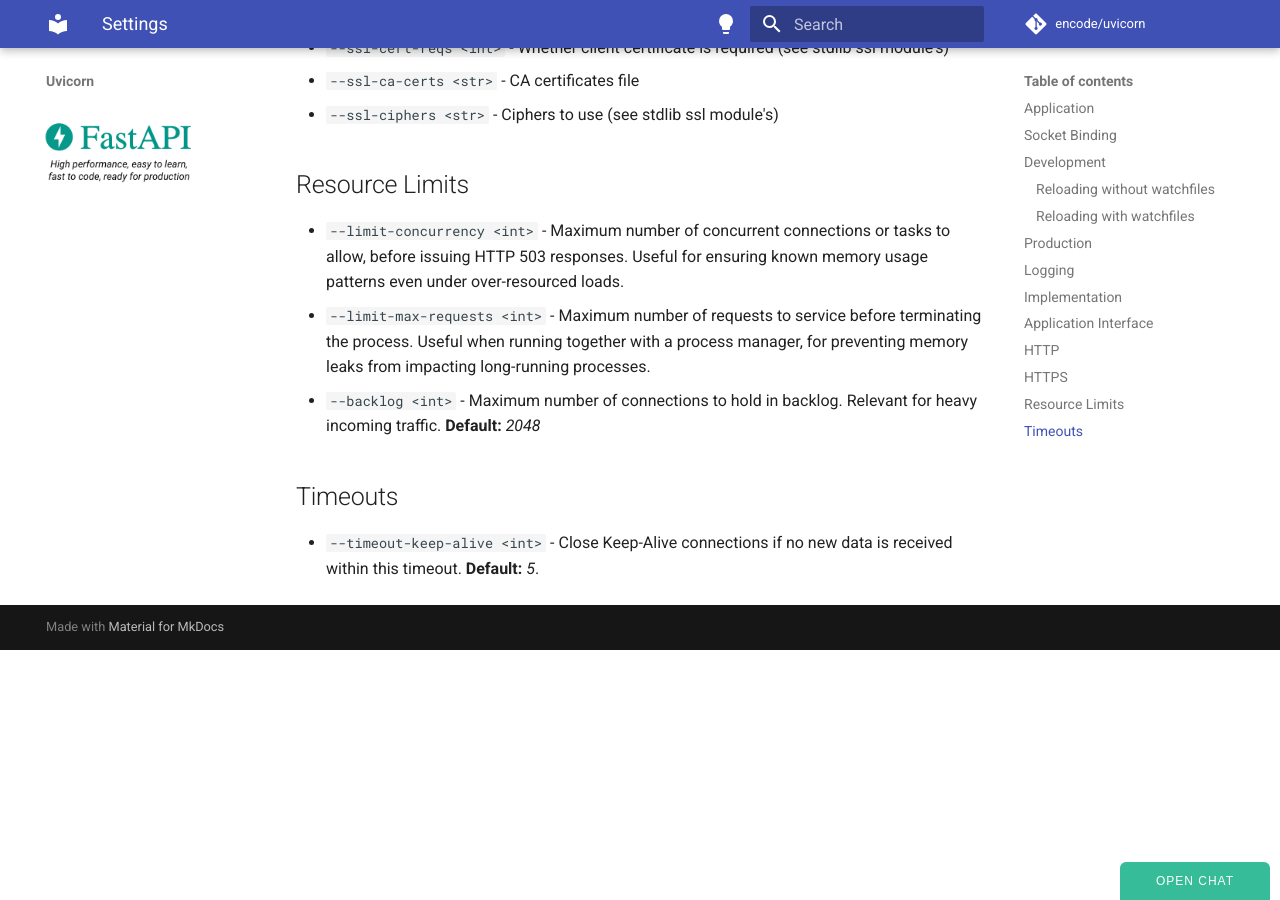
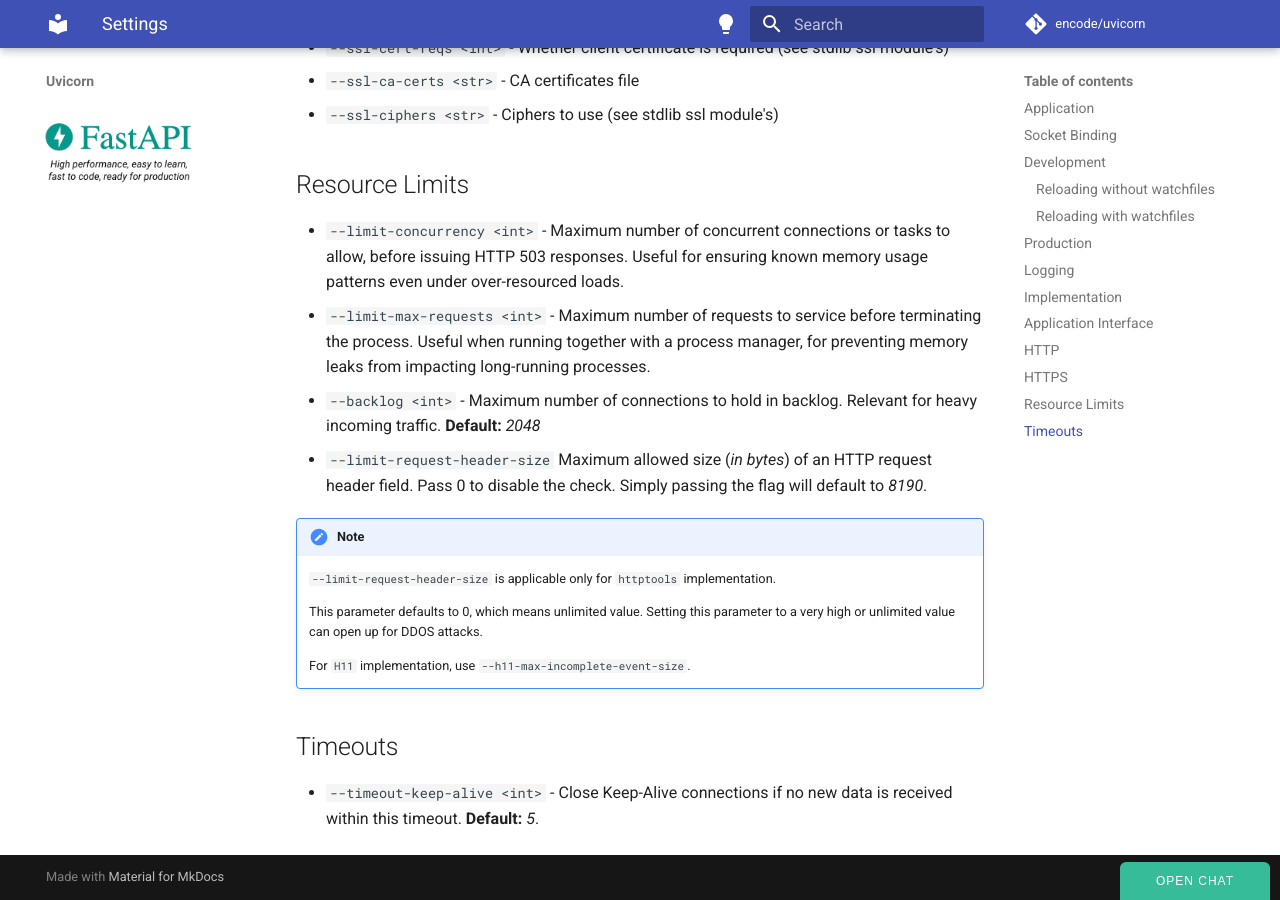
Before and after one commit to encode/uvicorn, an MkDocs documentation site: the page built from docs/settings.md, in a window 1280 px wide and 900 px high, scrolled down 3902 px. Built offline with MkDocs 1.6.1 and Material for MkDocs 9.7.7, drawn with Linux system fonts in a browser that asks for light colours; comment, search, counter and statistics services are not loaded.

Commit message:
docs: added  `--limit-request-header-size` under Resource Limits section

```diff
--- a/docs/settings.md
+++ b/docs/settings.md
@@ -100,6 +100,13 @@ connecting IPs in the `forwarded-allow-ips` configuration.
 * `--limit-concurrency <int>` - Maximum number of concurrent connections or tasks to allow, before issuing HTTP 503 responses. Useful for ensuring known memory usage patterns even under over-resourced loads.
 * `--limit-max-requests <int>` - Maximum number of requests to service before terminating the process. Useful when running together with a process manager, for preventing memory leaks from impacting long-running processes.
 * `--backlog <int>` - Maximum number of connections to hold in backlog. Relevant for heavy incoming traffic. **Default:** *2048*
+* `--limit-request-header-size` Maximum allowed size (*in bytes*) of an HTTP request header field. Pass 0 to disable the check. Simply passing the flag will default to *8190*.
+!!! note
+    `--limit-request-header-size` is applicable only for `httptools` implementation.
+
+     This parameter defaults to 0, which means unlimited value. Setting this parameter to a very high or unlimited value can open up for DDOS attacks.
+
+     For `H11` implementation, use `--h11-max-incomplete-event-size`.
 
 ## Timeouts
 
```
